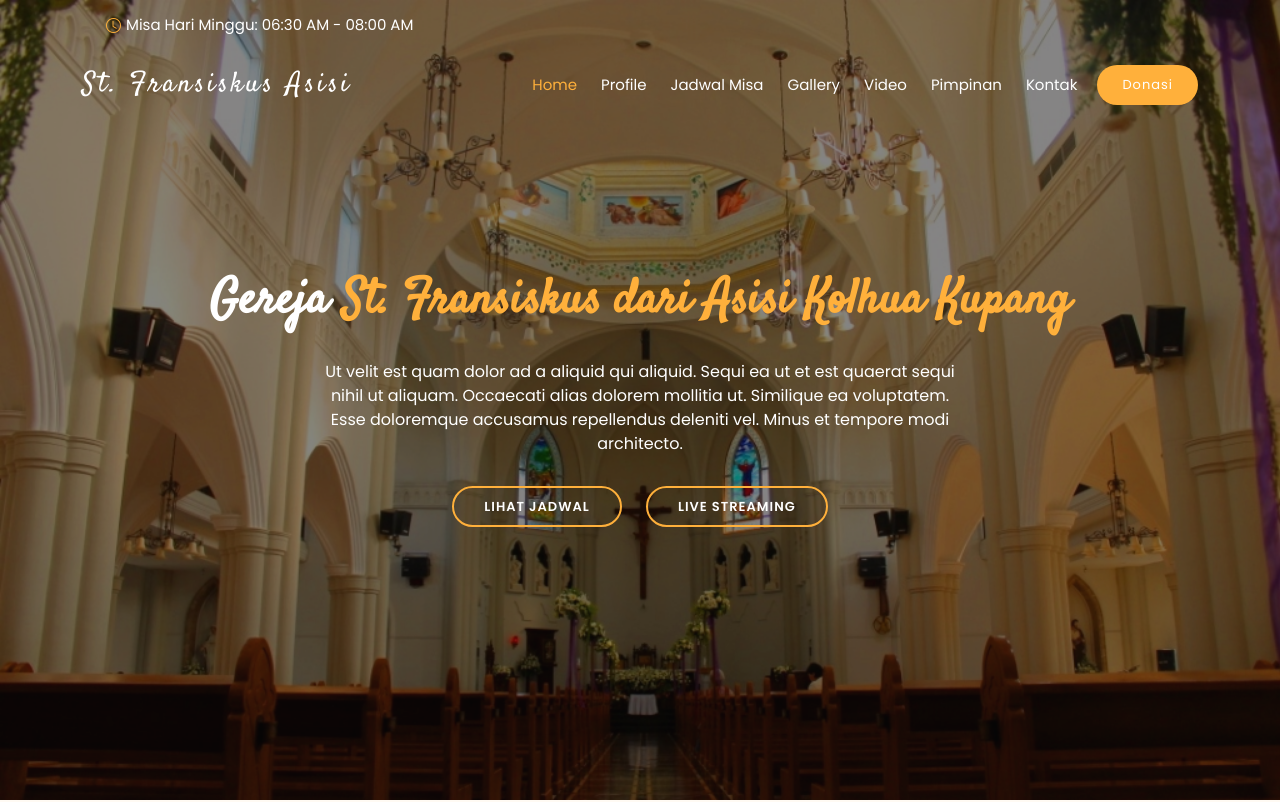
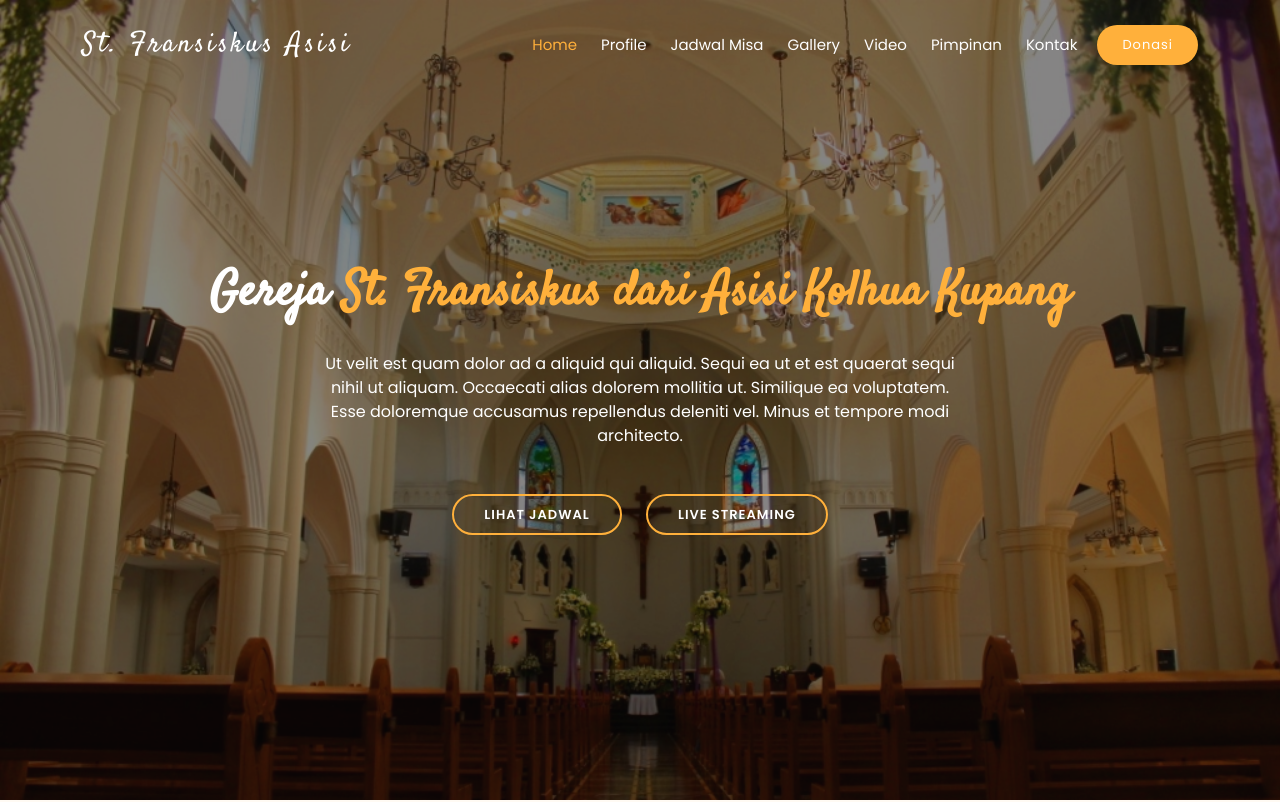
Before and after one commit to bryand-j/gereja-st-fransisikus, a plain HTML site: page index.html in a window 1280 px wide. Shown: the top 802 px of the page. Drawn offline with Linux system fonts and the light colour scheme.

Commit message:
fix some bugs

```diff
--- a/assets/css/style.css
+++ b/assets/css/style.css
@@ -89,7 +89,7 @@ h1, h2, h3, h4, h5, h6 {
 # Header
 --------------------------------------------------------------*/
 #header {
-  top: 50px;
+  top: 10px;
   height: 70px;
   z-index: 997;
   transition: all 0.5s;
--- a/index.html
+++ b/index.html
@@ -31,12 +31,6 @@
 
 <body>
 
-  <!-- ======= Top Bar ======= -->
-  <section id="topbar" class="d-flex align-items-center fixed-top topbar-transparent">
-    <div class="container-fluid container-xl d-flex align-items-center justify-content-center justify-content-lg-start">
-      <i class="bi bi-clock ms-4 d-none d-lg-flex align-items-center"><span>Misa Hari Minggu: 06:30 AM - 08:00 AM</span></i>
-    </div>
-  </section>
 
   <!-- ======= Header ======= -->
   <header id="header" class="fixed-top d-flex align-items-center header-transparent">
@@ -82,8 +76,8 @@
                 <h2 class="animate__animated animate__fadeInDown">Gereja <span>St. Fransiskus dari Asisi Kolhua Kupang</span></h2>
                 <p class="animate__animated animate__fadeInUp">Ut velit est quam dolor ad a aliquid qui aliquid. Sequi ea ut et est quaerat sequi nihil ut aliquam. Occaecati alias dolorem mollitia ut. Similique ea voluptatem. Esse doloremque accusamus repellendus deleniti vel. Minus et tempore modi architecto.</p>
                 <div>
-                  <a href="#menu" class="btn-menu animate__animated animate__fadeInUp scrollto">Lihat Jadwal</a>
-                  <a href="#" class="btn-book animate__animated animate__fadeInUp scrollto">Live Streaming</a>
+                  <a href="#menu" class="btn-menu animate__animated animate__fadeInUp scrollto mt-3">Lihat Jadwal</a>
+                  <a href="#" class="btn-book animate__animated animate__fadeInUp scrollto mt-3">Live Streaming</a>
                 </div>
               </div>
             </div>
```
